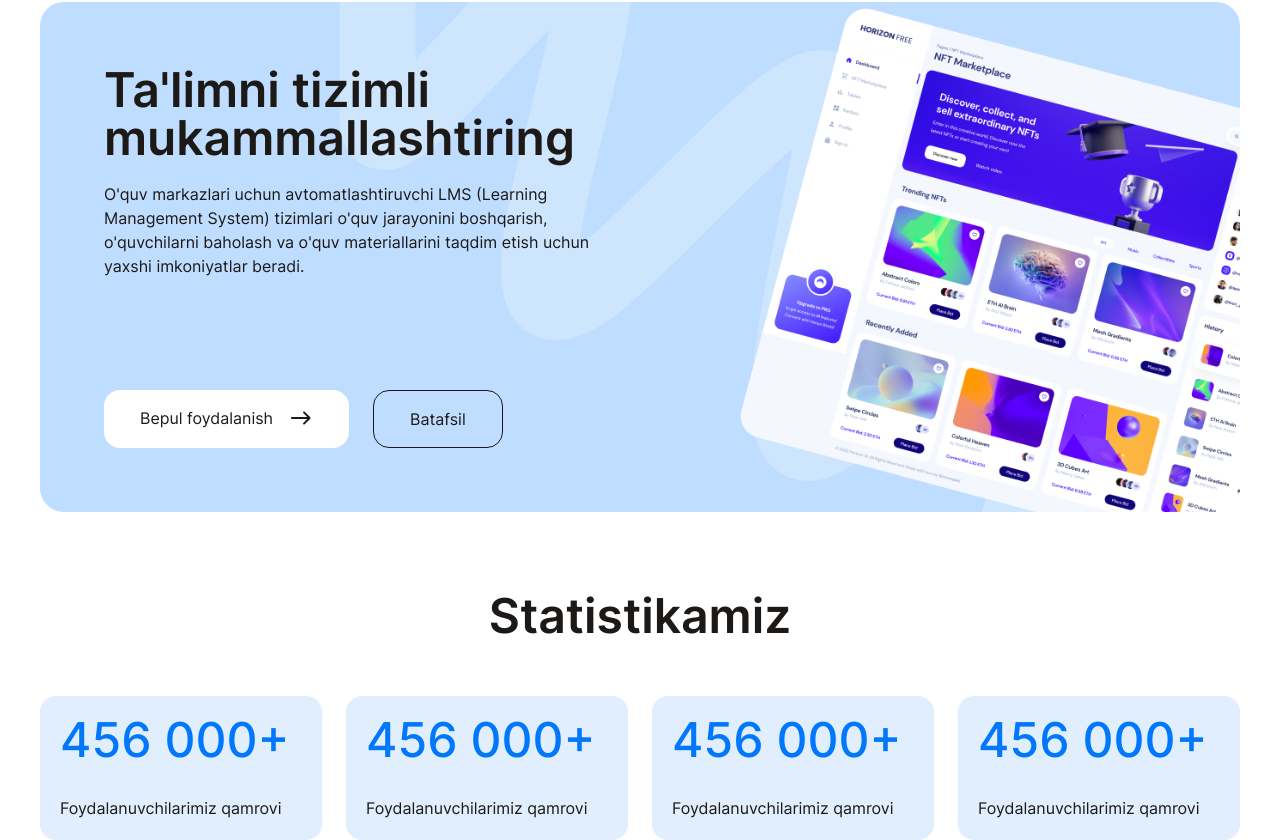
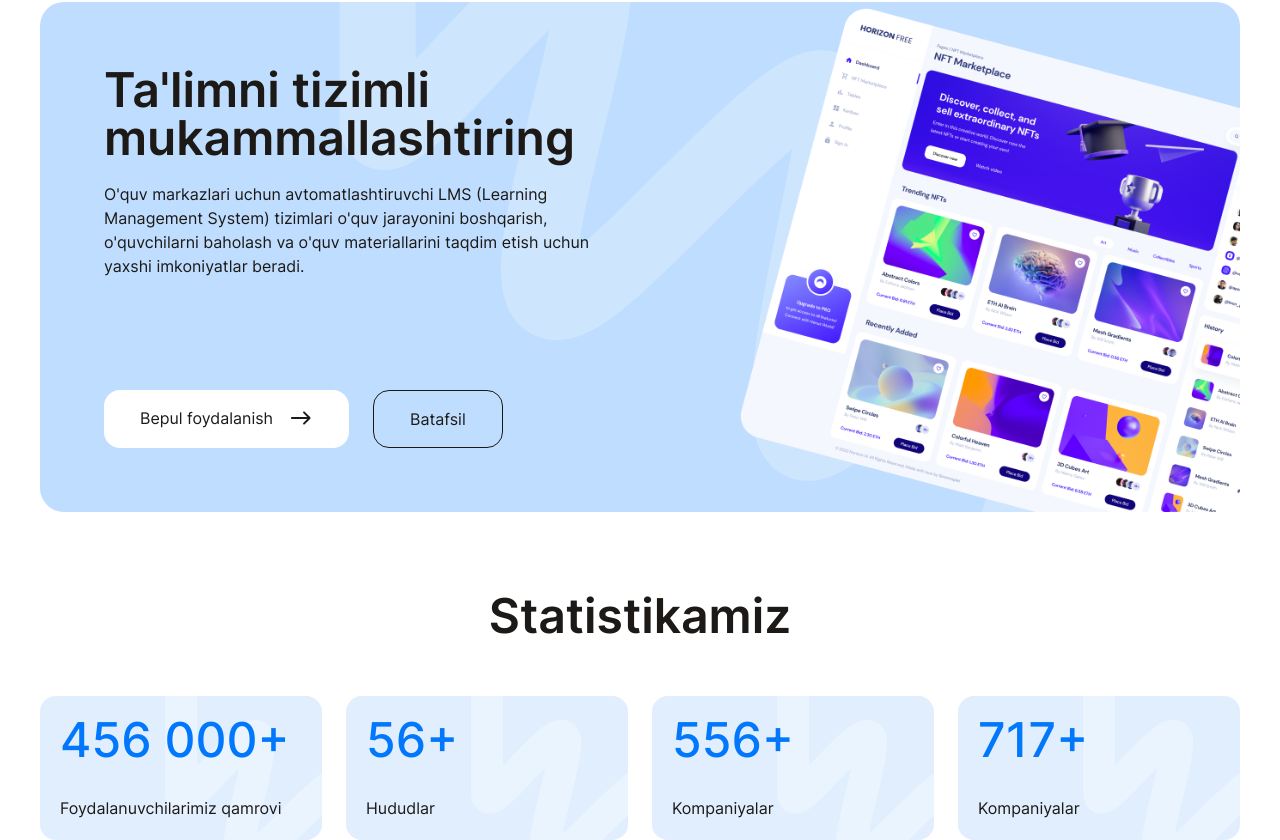
Before and after one commit to Soliha17/lemix, a React (Vite) app: page / in a window 1280 px wide. Shown: the part 946-1786 px from the top of the page. Built offline with nearby package versions, Linux system fonts and the light colour scheme; no server answers.

Commit message:
Refactor: Statistics section to general

```diff
--- a/src/ui/components/Sections/Statistics.jsx
+++ b/src/ui/components/Sections/Statistics.jsx
@@ -1,24 +1,46 @@
 import { Grid } from '@mui/material';
+
 import StatisticCard from '../StatisticCard/StatisticCard';
 import SectionName from './SectionName';
+
+const statisticDatas = [
+  {
+    id: 1,
+    count: '456 000+',
+    text: 'Foydalanuvchilarimiz qamrovi',
+  },
+  {
+    id: 2,
+    count: '56+',
+    text: 'Hududlar',
+  },
+  {
+    id: 3,
+    count: '556+',
+    text: 'Kompaniyalar',
+  },
+  {
+    id: 4,
+    count: '717+',
+    text: 'Kompaniyalar',
+  },
+];
 
 const Statistics = () => {
   return (
     <div className="mt-16 md:mt-24 lg:mt-20">
       <SectionName name="Statistikamiz" />
       <Grid container rowSpacing={3} mt={4} columnSpacing={{ xs: 2, sm: 3, md: 3 }}>
-        <Grid item xs={12} sm={6} lg={3}>
-          <StatisticCard />
-        </Grid>
-        <Grid item xs={12} sm={6} lg={3}>
-          <StatisticCard />
-        </Grid>
-        <Grid item xs={12} sm={6} lg={3}>
-          <StatisticCard />
-        </Grid>
-        <Grid item xs={12} sm={6} lg={3}>
-          <StatisticCard />
-        </Grid>
+        {statisticDatas.map((statistic) => (
+          <Grid item key={statistic.id} xs={12} sm={6} lg={3}>
+            <StatisticCard
+              count={statistic.count}
+              text={statistic.text}
+              textColor="text-primary-100"
+              bgColor="bg-primary-12"
+            />
+          </Grid>
+        ))}
       </Grid>
     </div>
   );
--- a/src/ui/components/StatisticCard/StatisticCard.jsx
+++ b/src/ui/components/StatisticCard/StatisticCard.jsx
@@ -1,10 +1,25 @@
-const StatisticCard = () => {
+import PropTypes from 'prop-types';
+
+const StatisticCard = ({ count, text, textColor, bgColor }) => {
   return (
-    <div className="flex flex-col gap-8 rounded-2xl bg-primary-12 p-5">
-      <h2 className="text-3xl font-medium text-primary-100 lg:text-5xl">456 000+</h2>
-      <p className="p1 text-black-100">Foydalanuvchilarimiz qamrovi</p>
+    <div
+      className={`${bgColor} flex flex-col gap-8 rounded-2xl bg-no-repeat p-5`}
+      style={{
+        backgroundImage: 'url("src/assets/images/line__statistic-card.svg")',
+        backgroundPosition: 'top right',
+      }}
+    >
+      <h2 className={`text-3xl font-medium ${textColor} lg:text-5xl`}>{count}</h2>
+      <p className="p1 text-black-100">{text}</p>
     </div>
   );
 };
 
 export default StatisticCard;
+
+StatisticCard.propTypes = {
+  count: PropTypes.string.isRequired,
+  text: PropTypes.string.isRequired,
+  textColor: PropTypes.string.isRequired,
+  bgColor: PropTypes.string.isRequired,
+};
```
Also changed, not shown: src/assets/images/line__statistic-card.svg (added).
